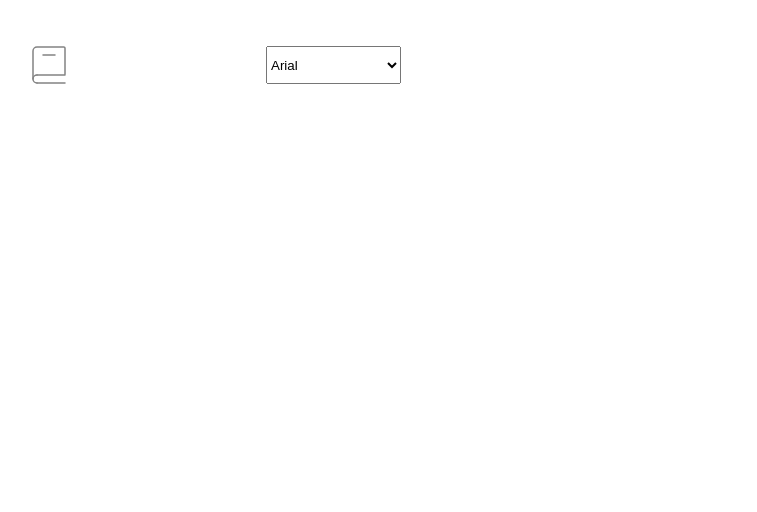
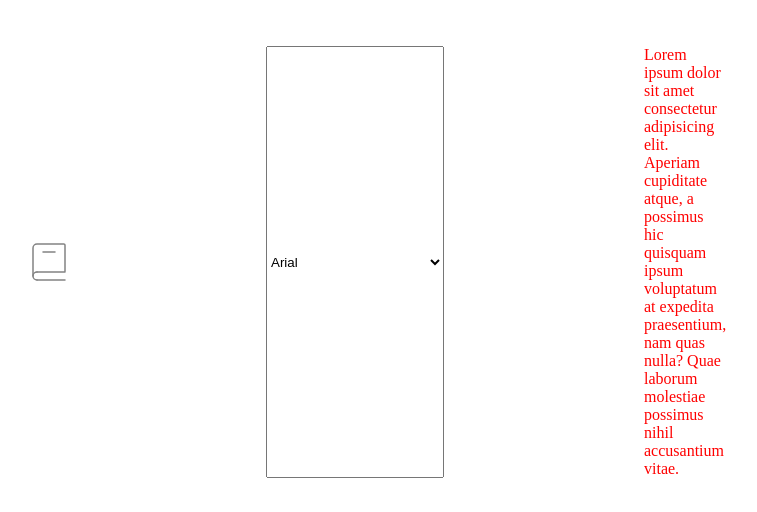
Before and after one commit to vinivmarinho/projetos, a React (Vite) app in the folder dicionario/: page / in a window 1280 px wide. Shown: the top 512 px of the page, without its empty margins (374-1131 px from the left). Built offline with nearby package versions, Linux system fonts and the light colour scheme.

Commit message:
fix: Passa as props "font" e "setFonte" permitindo a troca de fontes
Como não estava passando as props, quando chegava no "App.jsx", as props "fonte" e "setFonte" do componente "SelecionaFonte" não tinham sido repassadas, por isso não estava funcionando

```diff
--- a/dicionario/src/App.jsx
+++ b/dicionario/src/App.jsx
@@ -3,10 +3,10 @@ import { useState } from "react";
 import "./style/App.css"; // Importa o estilo
 import Cabecalho from "./header.jsx";
 function App() {
-  const [fonte, setFonte] = useState("Arial"); // Estado que armazena a fonte atual e escolhida pelo usuário. ("fonte" => state atual. "setFonte" => Função que atualiza a fonte. "Arial" => Valor usado no primeiro render)
+  let [fonte, setFonte] = useState("Arial"); // Estado que armazena a fonte atual e escolhida pelo usuário. ("fonte" => state atual. "setFonte" => Função que atualiza a fonte. "Arial" => Valor usado no primeiro render)
   return (
-    <div>
-      <Cabecalho />
+    <div className={fonte}> {/*Div ganha a classe para que no css a font-family da página seja igual a fonte escolhida no menu "select"*/}
+      <Cabecalho fonte={fonte} setFonte={setFonte} />
     </div>
   );
 }
--- a/dicionario/src/header.jsx
+++ b/dicionario/src/header.jsx
@@ -1,12 +1,12 @@
-// Criar componente para o cabeçalho e a barra de pesquisa
-import { useState } from "react";
+// Arquivo cria componente para o cabeçalho e a barra de pesquisa
 import logo from "./assets/logo.svg"; // Importa a logo
 import "./style/header.css"; // Importa o arquivo de estilo
-export default function Cabecalho() {
+export default function Cabecalho({ fonte, setFonte }) {
   return (
     <header className="cabecalho">
       <Logo />
-      <SelecionaFonte />
+      <SelecionaFonte fonte={fonte} setFonte={setFonte}/>
+      <p>Lorem ipsum dolor sit amet consectetur adipisicing elit. Aperiam cupiditate atque, a possimus hic quisquam ipsum voluptatum at expedita praesentium, nam quas nulla? Quae laborum molestiae possimus nihil accusantium vitae.</p>
     </header>
   );
 }
@@ -16,13 +16,14 @@ function Logo() {
 }
 
 // Controla a escolha da fonte
-function SelecionaFonte({ fonte, setFonte}) {
-  const fontes = ["Arial", "Sans-serif", "Serif", "Times New Roman"]; // Lista de fontes
+function SelecionaFonte({ fonte, setFonte }) {
+  const fontes = ["Arial", "azul", "Fonte_Serif", "Fonte_Times-New-Roman"]; // Lista de fontes
   return (
-    // "select" cria o menu. O "value" é a opção que está selecionado do estado "fonte"
-    // O "onChange" faz com que quando o usuário escolha outra fonte, ela muda e o react renderiza novamente com a fonte selecionada
+    // "select" cria o menu. O "value" é a opção que está selecionada do estado "fonte"
+    // O "onChange" dispara quando o usuário escolhe outra opção e atualiza o estado
     // Uso o método "map" para criar as opções do menu percorrendo a lista de fontes
-    <select value={fonte} onChange={(e) => setFonte(e.target.value)}>
+    // Obs: o "evento.target" é o elemento HTML que disparou o evento. (<select>, <input> ou <textarea> )
+    <select value={fonte} onChange={(evento) => setFonte(evento.target.value)}>
       {fontes.map((f) => (
         <option key={f} value={f}>
           {f}
@@ -31,3 +32,5 @@ function SelecionaFonte({ fonte, setFonte}) {
     </select>
   );
 }
+
+// Próximo passo => Adicionar a funcionalidade que mude a fonte da página de acordo com a escolha do usuário de fato
--- a/dicionario/src/style/index.css
+++ b/dicionario/src/style/index.css
@@ -16,3 +16,9 @@ body {
   max-width: 500px; /* Limita a largura */
   padding: 16px;
 }
+.Arial {
+  color: red;
+}
+.azul {
+  color: blue;
+}
```
